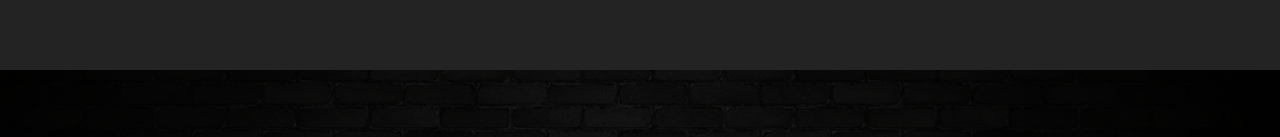
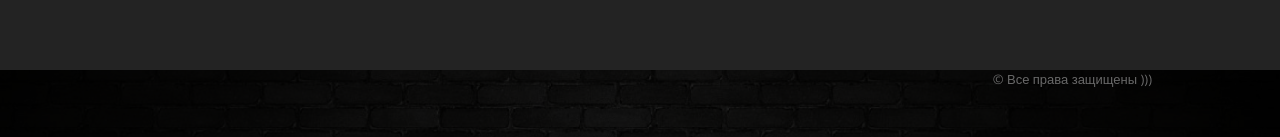
Before and after one commit to Yuranuch/My_portfolio, a React (Create React App) app: page / in a window 1280 px wide. Shown: the part 4762-4899 px from the top of the page. Built offline with nearby package versions, Linux system fonts and the light colour scheme.

Commit message:
footer info copy add

```diff
--- a/src/Components/Footer/Footer.js
+++ b/src/Components/Footer/Footer.js
@@ -5,7 +5,7 @@ function Footer() {
     return (
         <div className={styles.footer}>
             <div className={styles.container}>
-
+                © Все права защищены )))
             </div>
         </div>
     );
--- a/src/Components/Footer/Footer.module.css
+++ b/src/Components/Footer/Footer.module.css
@@ -1,5 +1,8 @@
 .footer{
     background: rgba(000, 0, 0, 0.8);
+    text-align: right;
+     color: dimgray;
+    font-size: 13px;
 }
 .container {
     height: 70px;
```
